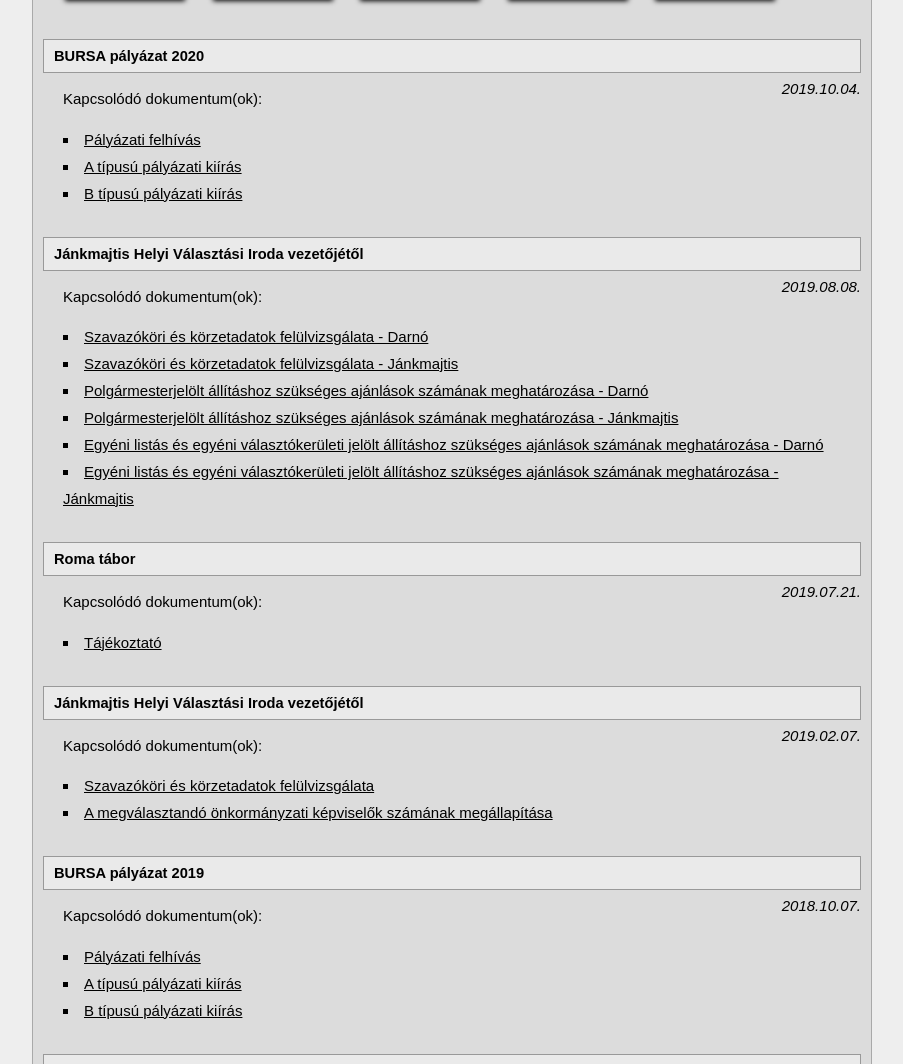
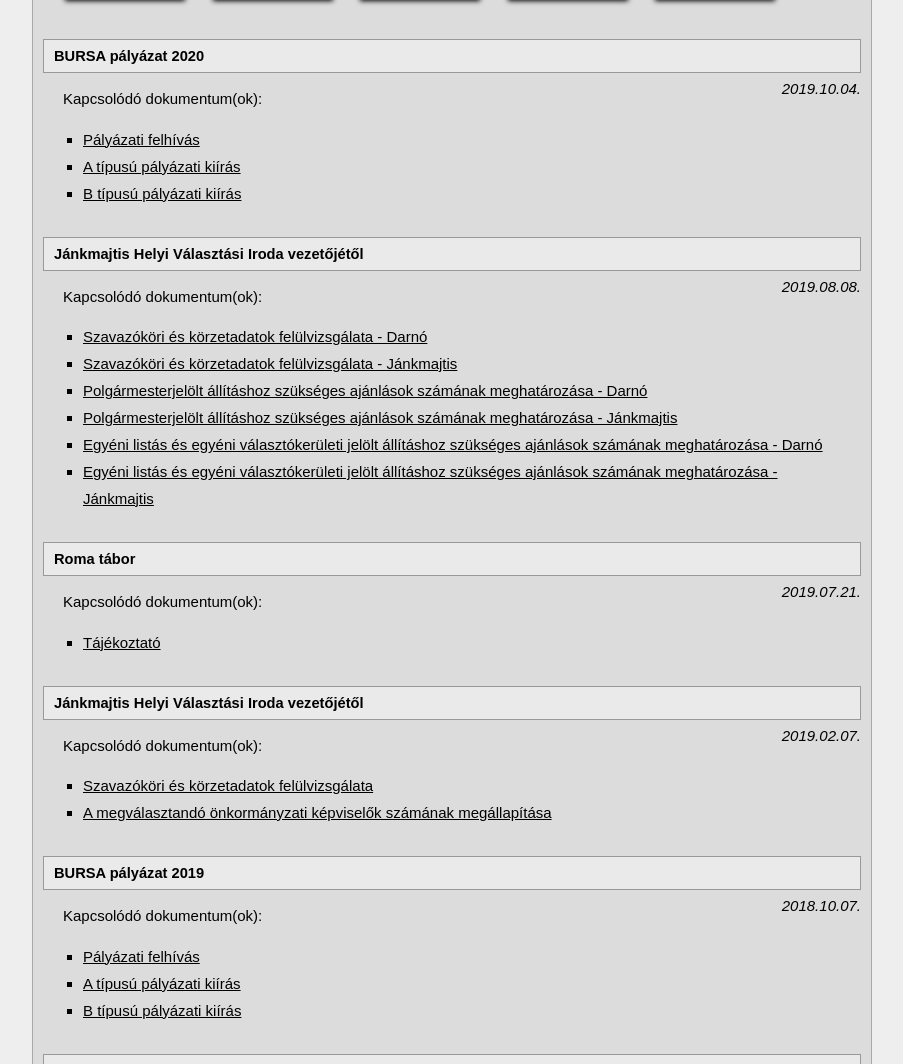
Before and after one commit to vekonypeter/jankmajtis_web, a PHP site: page /index.php in a window 1280 px wide. Shown: the part 2913-3977 px from the top of the page, without its empty margins (338-1241 px from the left). Run offline with PHP 8.4, Linux system fonts and the light colour scheme.

Commit message:
Update css

```diff
--- a/css/jankmajtis.css
+++ b/css/jankmajtis.css
@@ -238,11 +238,6 @@ table {
     padding-right: 20px;
 }
 
-.new > ul {
-    padding-left: 0px;
-    list-style-position: inside;
-}
-
 .newTitle {
     background-color: #eaeaea;
     border: 1px #999999 solid;
@@ -258,6 +253,7 @@ table {
 }
 
 .documentList {
+    padding-left: 20px;
     list-style: square outside;
     line-height: 1.8;
 }
```
